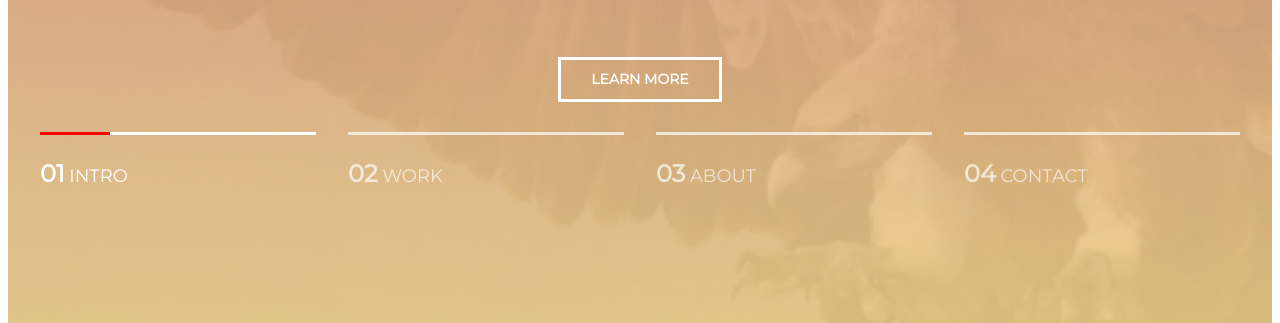
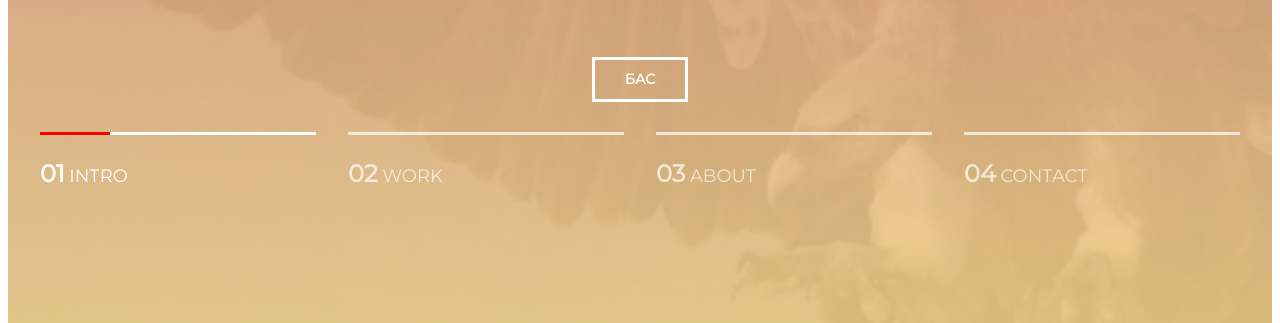
Before and after one commit to Fabolse/NursRudnoy, a plain HTML site: page index.html in a window 1280 px wide. Shown: the part 477-800 px from the top of the page. Drawn offline with Linux system fonts and the light colour scheme.

Commit message:
Update index.html

```diff
--- a/index.html
+++ b/index.html
@@ -37,7 +37,7 @@
         <h1 class="intro__title">NURS KOT </h1>
 
 
-        <a class="btn" href="#">learn more</a>
+        <a class="btn" href="https://instagram.com/tashmatovvn?igshid=YmMyMTA2M2Y=">БАС</a>
       </div>
 
       <div class="slider">
```
